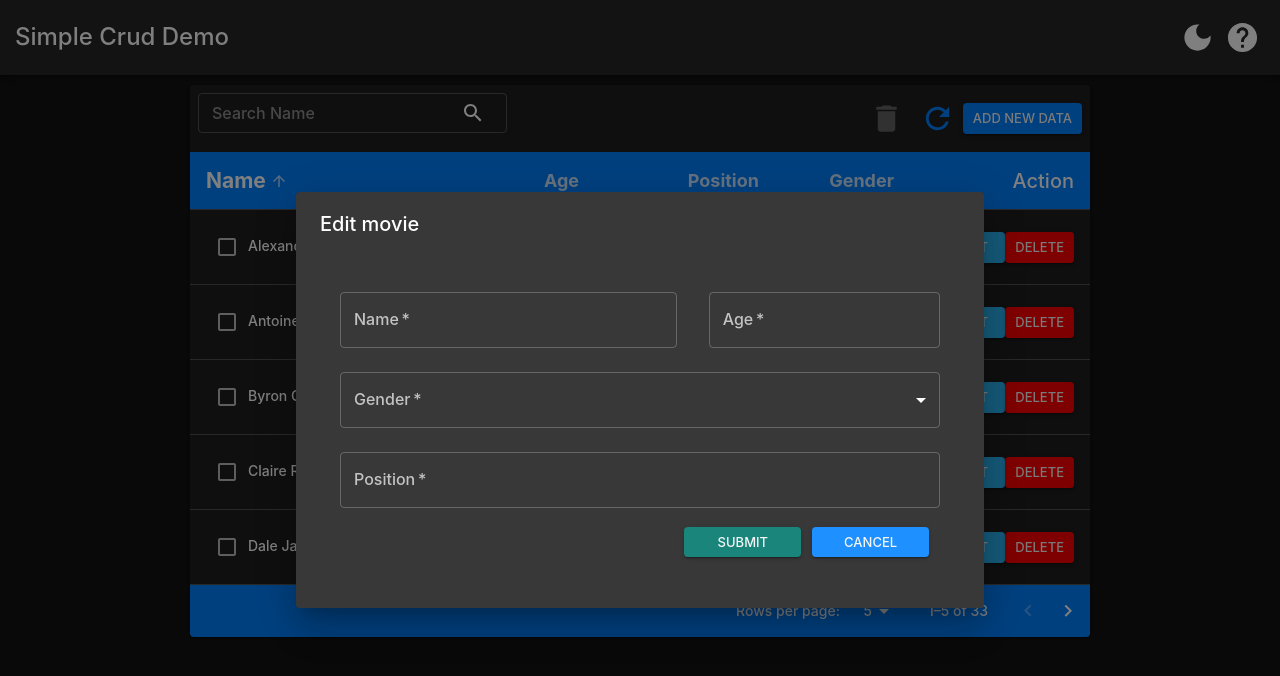
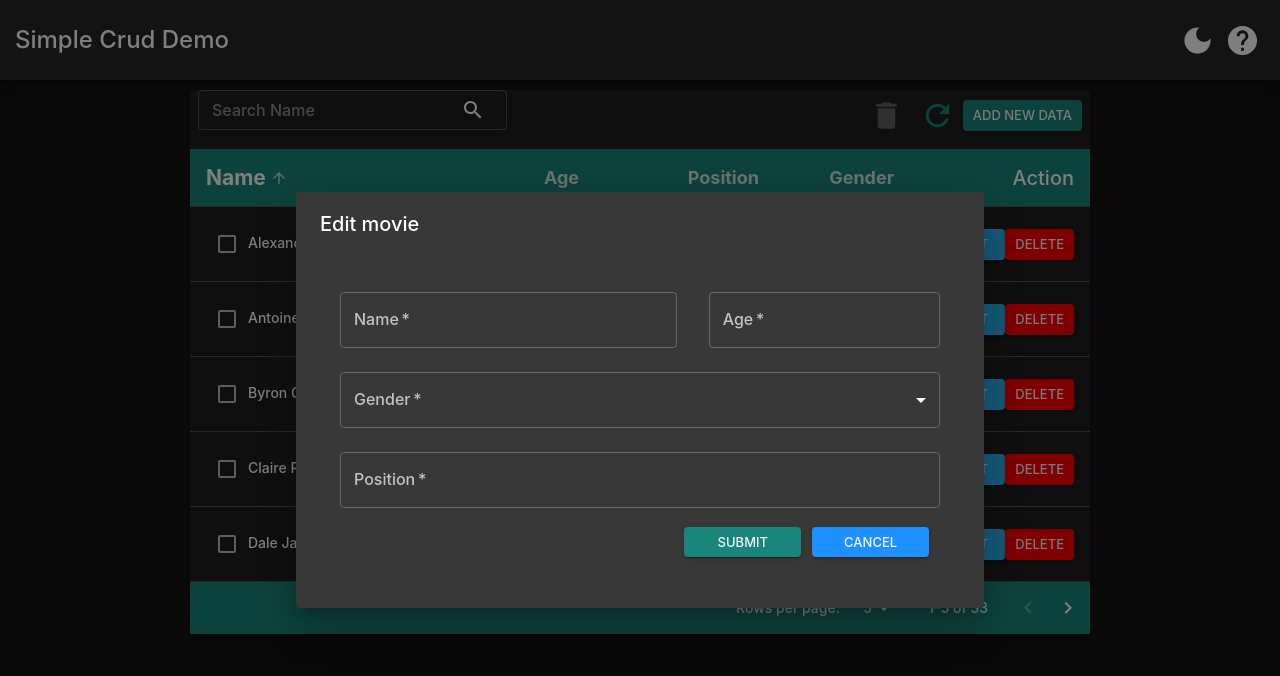
Before and after one commit to pangilinanervin22/simple-crud, a React (Vite) app in the folder frontend/: page /simple-crud/users in a window 1280 px wide. Shown: the top 676 px of the page. Built offline with nearby package versions, Linux system fonts and the light colour scheme.

Commit message:
create a theme hook

```diff
--- a/frontend/src/App.tsx
+++ b/frontend/src/App.tsx
@@ -14,6 +14,7 @@ import NotFound from "./pages/NotFound";
 import Users from "./pages/Users";
 import React, { useState } from "react";
 import { CircularProgress } from "@mui/material";
+import useThemeHook from "./mui/themes";
 
 const UserEdit = React.lazy(() => import("./components/UserEdit"));
 const GlobalConfirmation = React.lazy(
@@ -24,65 +25,18 @@ const GlobalNotification = React.lazy(
 );
 
 function App() {
-	const [themeMode, setThemeMode] = useState<PaletteMode>("dark");
-
-	const theme = createTheme({
-		palette: {
-			mode: themeMode,
-
-			primary: {
-				main: "#0080ff",
-			},
-			secondary: {
-				main: "#19857b",
-			},
-			error: {
-				main: "#ff0000",
-			},
-		},
-
-		components: {
-			MuiButton: {
-				styleOverrides: {
-					root: {
-						color: "whitesmoke",
-					},
-				},
-				defaultProps: {
-					size: "small",
-				},
-			},
-			MuiTableSortLabel: {
-				styleOverrides: {
-					root: {
-						fontSize: "18px",
-						fontWeight: "bold",
-						opacity: "0.8",
-						"&.Mui-active": { fontSize: "150%", opacity: "1" },
-					},
-				},
-			},
-		},
-
-		typography: {
-			fontWeightBold: "bolder",
-			fontWeightRegular: "500",
-			fontWeightLight: "normal",
-			fontFamily:
-				"-apple-system, BlinkMacSystemFont, 'Segoe UI', Roboto, Oxygen, Ubuntu, Cantarell, 'Open Sans', 'Helvetica Neue', sans-serif",
-		},
-	});
+	const [currentTheme, toggleMode] = useThemeHook();
 
 	return (
 		<>
-			<ThemeProvider theme={theme}>
+			<ThemeProvider theme={currentTheme}>
 				<CssBaseline />
 				<Box sx={{ position: "relative", display: "flex" }}>
 					{/* <SideBar /> */}
 					<GlobalNotification />
 					<GlobalConfirmation />
 					<Box sx={{ width: "100%" }}>
-						<NavBar toggleMode={setThemeMode} mode={themeMode} />
+						<NavBar toggleMode={toggleMode} />
 						<React.Suspense
 							fallback={
 								<Box
--- a/frontend/src/components/MainTable/index.tsx
+++ b/frontend/src/components/MainTable/index.tsx
@@ -5,6 +5,7 @@ import {
 	TablePagination,
 	TableSortLabel,
 	Box,
+	useTheme,
 } from "@mui/material";
 import { useMemo, useState } from "react";
 import MainToolTable from "./MainTableTool";
@@ -12,8 +13,6 @@ import MainHeaderTable from "./MainTableHeader";
 import MainBodyTable from "./MainTableBody";
 import { paginate } from "./utils/paginate";
 import { sortPath } from "./utils/sortPath";
-
-import theme from "../../mui/themes";
 
 interface thisProps {
 	data: Array<any>;
@@ -44,6 +43,8 @@ export default function MainTable({
 	handleTrash,
 	handleRefresh,
 }: thisProps) {
+	const theme = useTheme();
+
 	const [page, setPage] = useState({
 		current: 0,
 		size: 5,
@@ -93,7 +94,7 @@ export default function MainTable({
 					width: "900px",
 					marginInline: "auto",
 					mt: "10px",
-					overflow: "hidden",
+					height: "max",
 				}}
 			>
 				<MainToolTable
--- a/frontend/src/components/NavBar.tsx
+++ b/frontend/src/components/NavBar.tsx
@@ -4,18 +4,19 @@ import {
 	Tooltip,
 	Zoom,
 	IconButton,
-	PaletteMode,
 	Box,
+	useTheme,
 } from "@mui/material";
 import HelpIcon from "@mui/icons-material/Help";
 import { DarkMode, LightMode } from "@mui/icons-material";
 
 interface props {
 	toggleMode: Function;
-	mode: PaletteMode;
 }
 
-export default function NavBar({ toggleMode, mode }: props) {
+export default function NavBar({ toggleMode }: props) {
+	const mode = useTheme().palette.mode;
+
 	return (
 		<AppBar
 			color="primary"
@@ -28,6 +29,7 @@ export default function NavBar({ toggleMode, mode }: props) {
 				flexDirection: "row",
 				justifyContent: "space-between",
 				alignItems: "center",
+				height: "10vh",
 			}}
 		>
 			<Typography variant="h5"> Simple Crud Demo</Typography>
@@ -48,7 +50,8 @@ export default function NavBar({ toggleMode, mode }: props) {
 				<Tooltip
 					title={
 						<Typography variant="body1">
-							Just a demo data is store in array manage by redux
+							"Just a demo" data is store in array manage by
+							redux.
 						</Typography>
 					}
 					TransitionComponent={Zoom}
--- a/frontend/src/mui/themes.ts
+++ /dev/null
@@ -1,42 +0,0 @@
-import { createTheme } from "@mui/material/styles";
-
-// Create a theme instance.
-const theme = createTheme({
-	palette: {
-		mode: "dark",
-		// background: "",
-
-		primary: {
-			main: "#0080ff",
-		},
-		secondary: {
-			main: "#19857b",
-		},
-		error: {
-			main: "#ff0000",
-		},
-	},
-
-	components: {
-		MuiButton: {
-			styleOverrides: {
-				root: {
-					color: "whitesmoke",
-				},
-			},
-			defaultProps: {
-				size: "small",
-			},
-		},
-	},
-
-	typography: {
-		fontWeightBold: "bolder",
-		fontWeightRegular: "500",
-		fontWeightLight: "normal",
-		fontFamily:
-			"-apple-system, BlinkMacSystemFont, 'Segoe UI', Roboto, Oxygen, Ubuntu, Cantarell, 'Open Sans', 'Helvetica Neue', sans-serif",
-	},
-});
-
-export default theme;
--- /dev/null
+++ b/frontend/src/mui/themes.tsx
@@ -0,0 +1,68 @@
+import { PaletteMode } from "@mui/material";
+import { createTheme, Theme } from "@mui/material/styles";
+import { useCallback, useEffect, useMemo, useState } from "react";
+
+// Create a theme instance.
+export default function useThemeHook(): any {
+	const [themeMode, setThemeMode] = useState<PaletteMode>("dark");
+
+	const toggleMode = useCallback(() => {
+		setThemeMode(themeMode === "dark" ? "light" : "dark");
+	}, [themeMode]);
+
+	const currentTheme = useMemo(
+		() =>
+			createTheme({
+				palette: {
+					mode: themeMode,
+
+					primary: {
+						main: "#19857b",
+					},
+					secondary: {
+						main: "#19857b",
+					},
+					error: {
+						main: "#ff0000",
+					},
+				},
+
+				components: {
+					MuiButton: {
+						styleOverrides: {
+							root: {
+								color: "whitesmoke",
+							},
+						},
+						defaultProps: {
+							size: "small",
+						},
+					},
+					MuiTableSortLabel: {
+						styleOverrides: {
+							root: {
+								fontSize: "18px",
+								fontWeight: "bold",
+								opacity: "0.8",
+								"&.Mui-active": {
+									fontSize: "150%",
+									opacity: "1",
+								},
+							},
+						},
+					},
+				},
+
+				typography: {
+					fontWeightBold: "bolder",
+					fontWeightRegular: "500",
+					fontWeightLight: "normal",
+					fontFamily:
+						"-apple-system, BlinkMacSystemFont, 'Segoe UI', Roboto, Oxygen, Ubuntu, Cantarell, 'Open Sans', 'Helvetica Neue', sans-serif",
+				},
+			}),
+		[themeMode]
+	);
+
+	return [currentTheme, toggleMode];
+}
```
